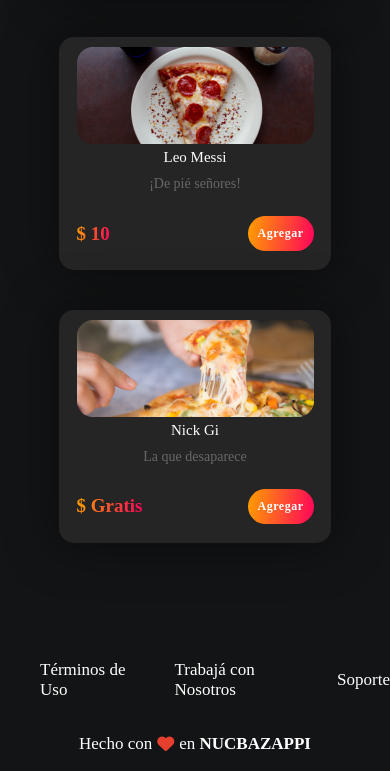
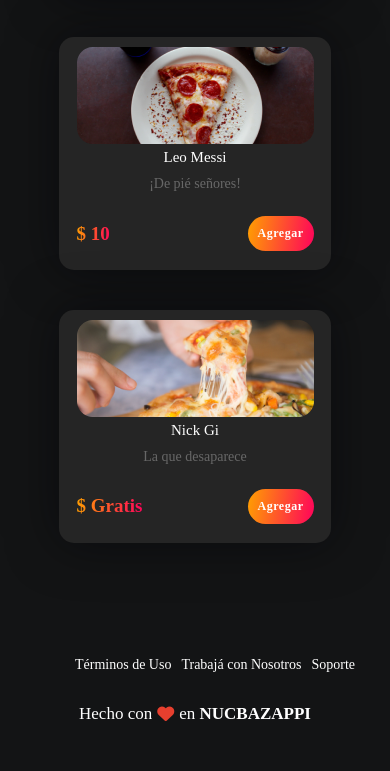
Before and after one commit to lotermin/E5, a plain HTML site: page index.html in a window 390 px wide. Shown: the part 3482-4253 px from the top of the page. After the commit the page ends 4223 px from the top, so only its background shows below. Drawn offline with Linux system fonts and the light colour scheme; a web font is replaced by a local one.

Commit message:
responsive footer

```diff
--- a/index.css
+++ b/index.css
@@ -341,4 +341,9 @@ footer p span{
     .heroImage img{
         width: 100%;
     }
+    .footerMenu ul{
+        gap: 10px;
+        font-size: 14px;
+        font-weight: 400;
+    }
 }
```
